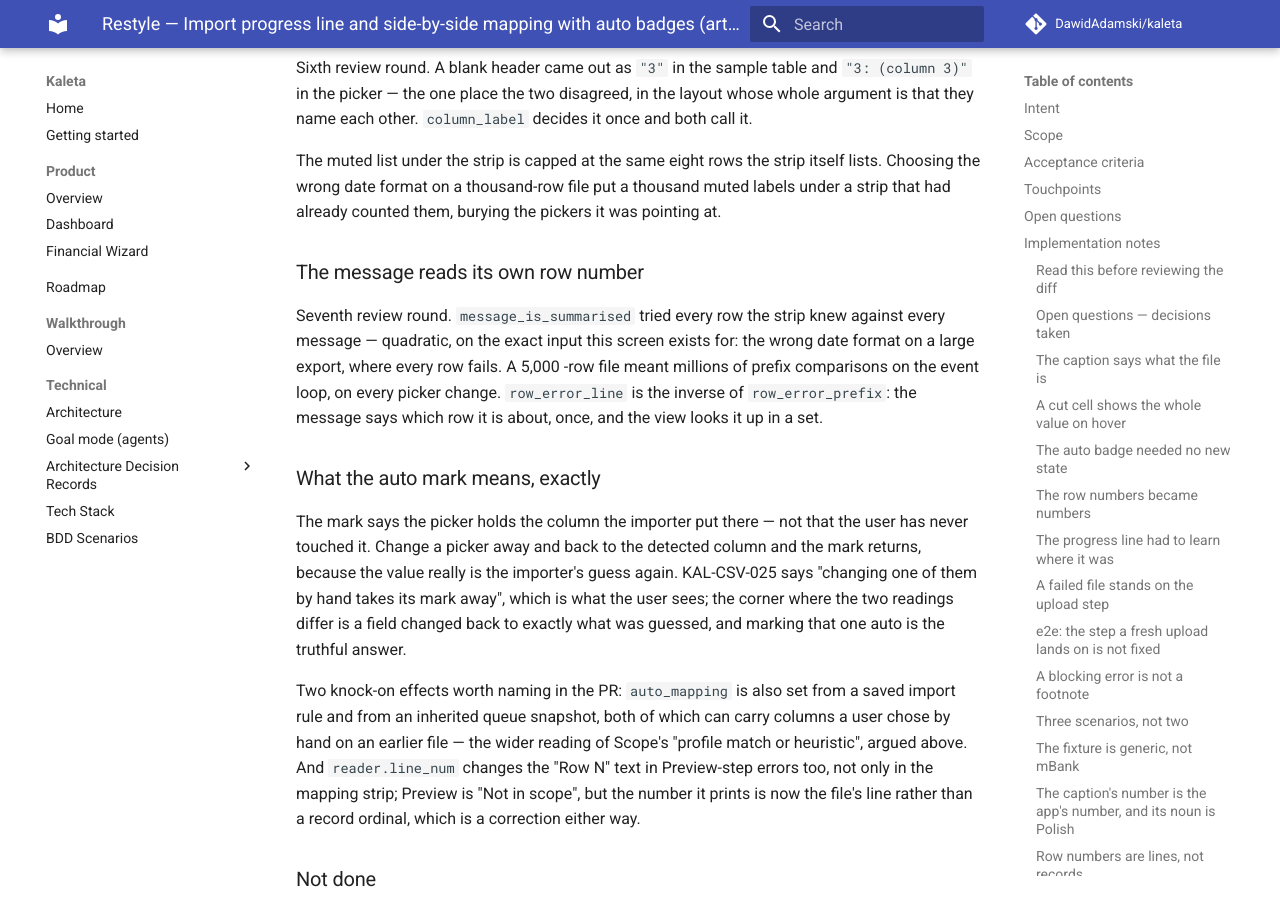
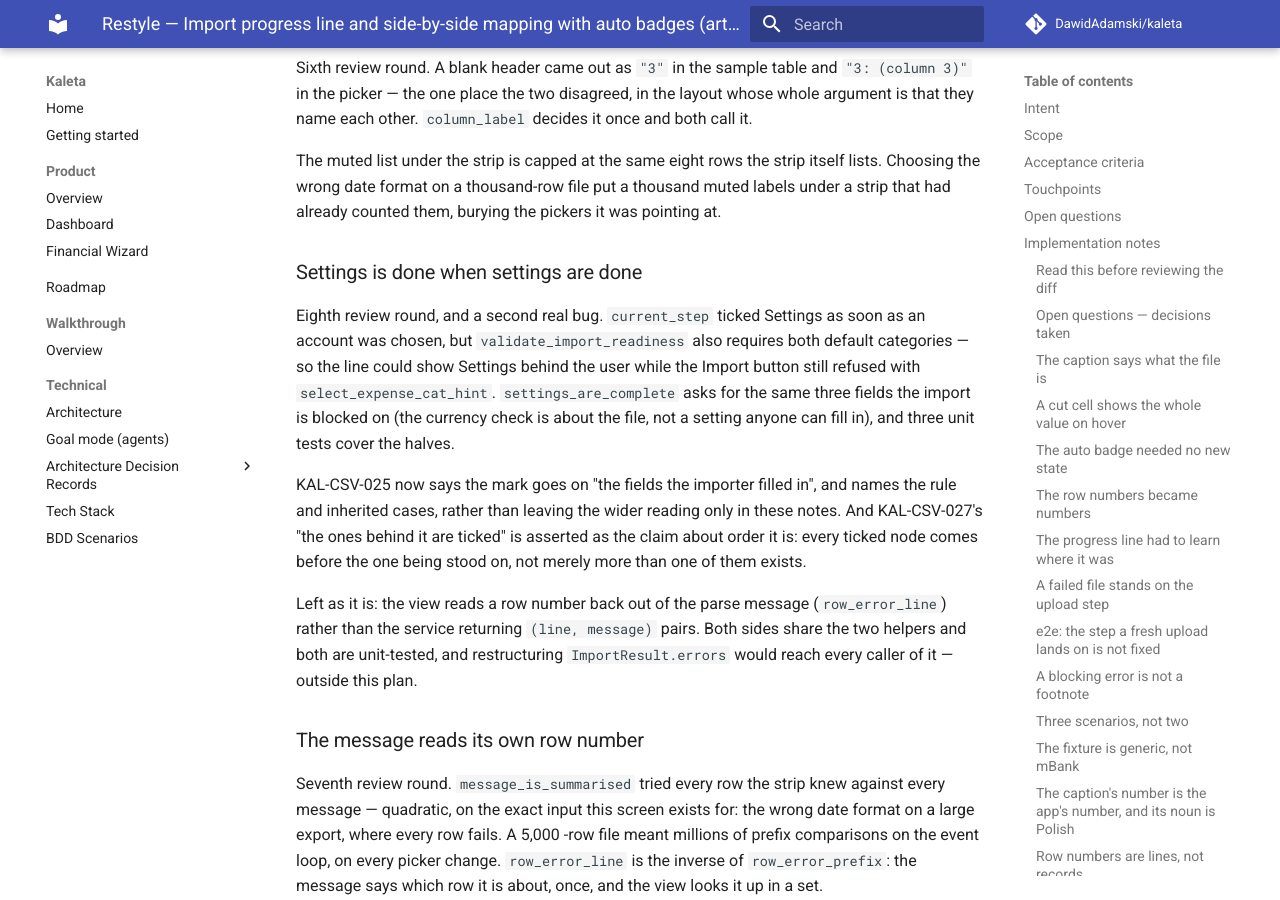
Before and after one commit to DawidAdamski/kaleta, an MkDocs documentation site: the page built from docs/plans/restyle-import-mapping.md, in a window 1280 px wide and 900 px high, scrolled down 7740 px. Built offline with MkDocs 1.6.1 and Material for MkDocs 9.7.7, drawn with Linux system fonts in a browser that asks for light colours; comment, search, counter and statistics services are not loaded.

Commit message:
fix(import): settings is done when settings are done
Eighth review round on artboard 2d, and its second real bug.

`current_step` ticked Settings as soon as an account was chosen, but
`validate_import_readiness` also requires both default categories — so the
line could put Settings behind the user while the Import button still
refused with select_expense_cat_hint. `settings_are_complete` asks for the
same three fields the import is blocked on.

KAL-CSV-025 says the mark goes on the fields the importer filled in, naming
the saved-rule and inherited cases rather than leaving that wider reading
only in the notes. KAL-CSV-027's "the ones behind it are ticked" is now
asserted as the claim about order it is: every ticked node comes before the
one being stood on.

Co-Authored-By: Claude Opus 5 (1M context) <noreply@anthropic.com>
Claude-Session: https://claude.ai/code/session_0152AYpRfMD2oD5sjv3sg3qi

```diff
--- a/docs/plans/restyle-import-mapping.md
+++ b/docs/plans/restyle-import-mapping.md
@@ -354,6 +354,28 @@ itself lists. Choosing the wrong date format on a thousand-row file put a
 thousand muted labels under a strip that had already counted them, burying
 the pickers it was pointing at.
 
+### Settings is done when settings are done
+
+Eighth review round, and a second real bug. `current_step` ticked Settings
+as soon as an account was chosen, but `validate_import_readiness` also
+requires both default categories — so the line could show Settings behind
+the user while the Import button still refused with
+`select_expense_cat_hint`. `settings_are_complete` asks for the same three
+fields the import is blocked on (the currency check is about the file, not
+a setting anyone can fill in), and three unit tests cover the halves.
+
+KAL-CSV-025 now says the mark goes on "the fields the importer filled in",
+and names the rule and inherited cases, rather than leaving the wider
+reading only in these notes. And KAL-CSV-027's "the ones behind it are
+ticked" is asserted as the claim about order it is: every ticked node comes
+before the one being stood on, not merely more than one of them exists.
+
+Left as it is: the view reads a row number back out of the parse message
+(`row_error_line`) rather than the service returning `(line, message)`
+pairs. Both sides share the two helpers and both are unit-tested, and
+restructuring `ImportResult.errors` would reach every caller of it —
+outside this plan.
+
 ### The message reads its own row number
 
 Seventh review round. `message_is_summarised` tried every row the strip knew
```
Also changed, not shown: docs/bdd.md (+2 -1 lines), 3 other files.
